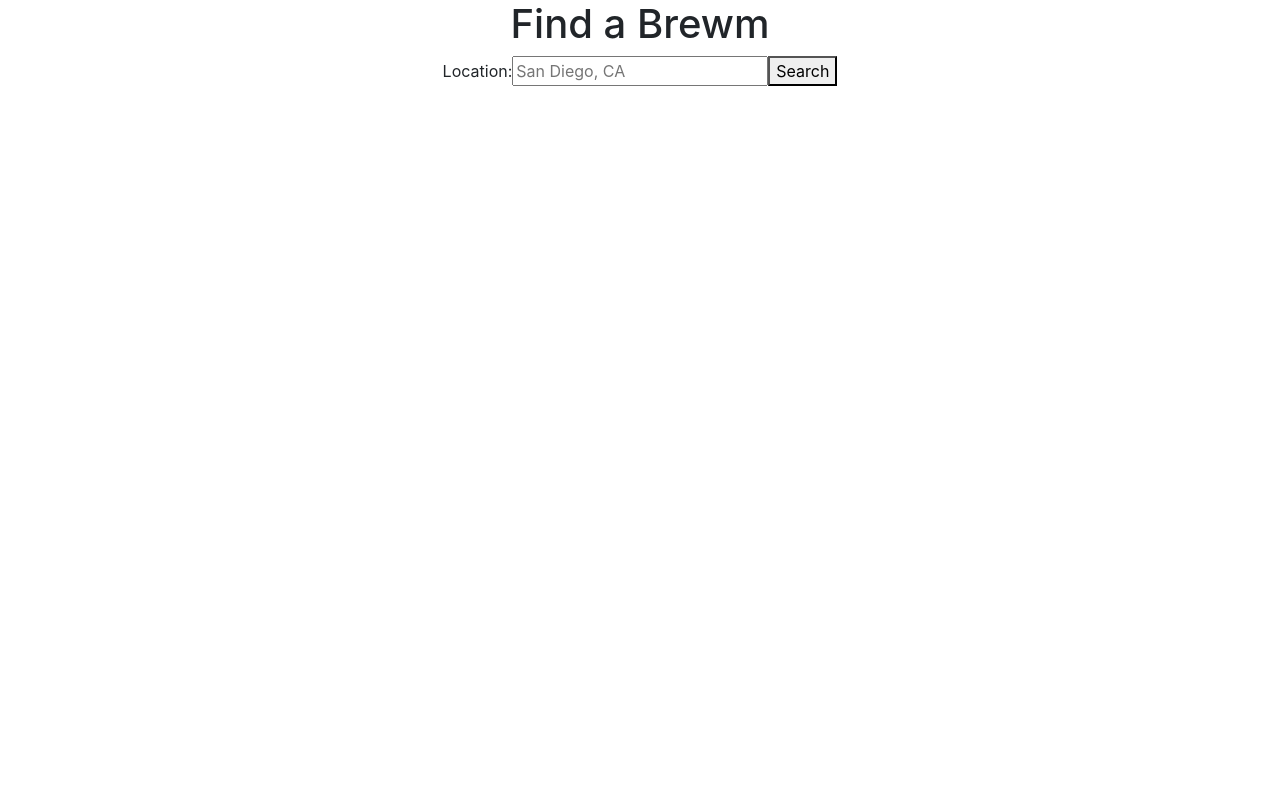
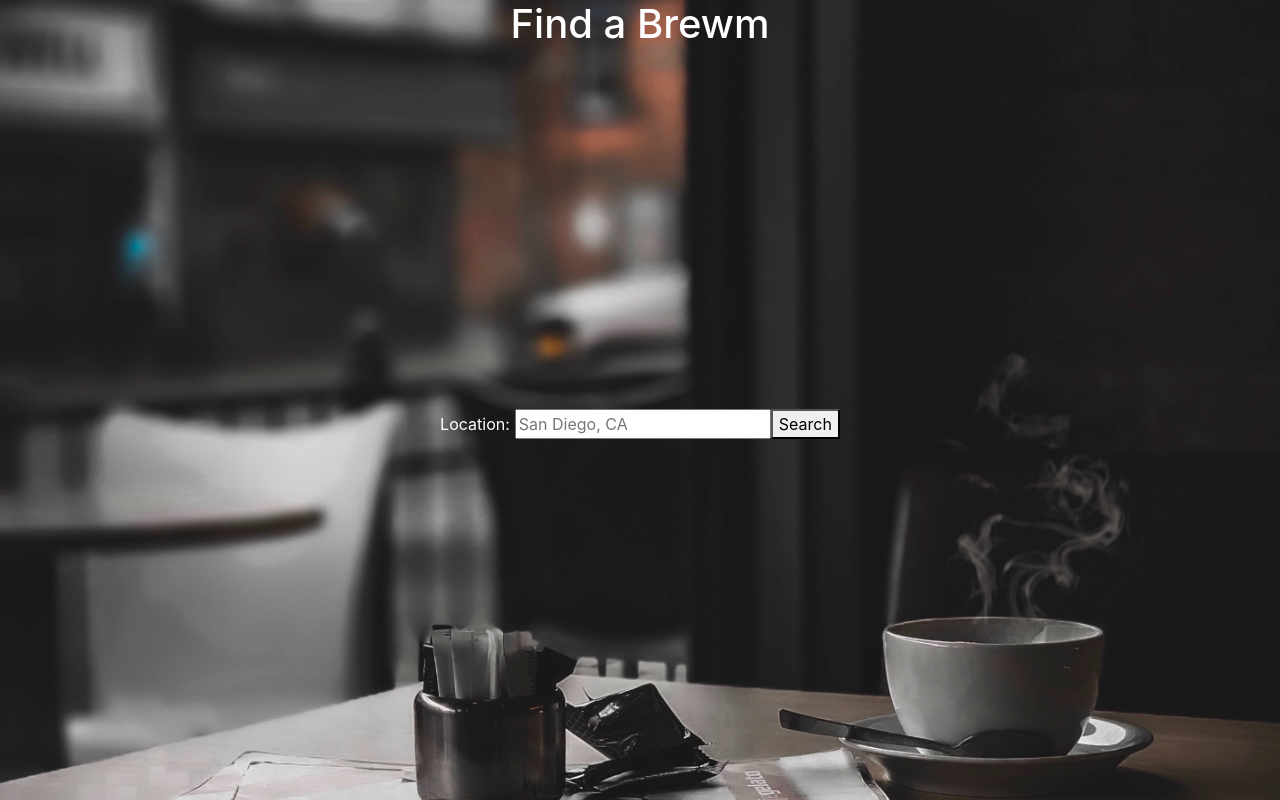
Before and after one commit to jyaymie/brewm, a React (Create React App) app: page / in a window 1280 px wide. Built offline with nearby package versions, Linux system fonts and the light colour scheme.

Commit message:
Add styles to the Search component

```diff
--- a/src/App.css
+++ b/src/App.css
@@ -14,7 +14,7 @@ body {
 }
 
 header {
-    text-align: center;
+	text-align: center;
 }
 
 a,
@@ -28,3 +28,7 @@ a:visited:hover {
 	background-color: black;
 	color: white;
 }
+
+/* ---------------------------------------- DESKTOP STYLES */
+
+/* @media screen and (min-width: 768px) {} */
--- a/src/App.js
+++ b/src/App.js
@@ -1,7 +1,7 @@
 import 'bootstrap/dist/css/bootstrap.min.css';
 import './App.css';
 import { useEffect, useState } from 'react';
-import { Routes, Route, Link } from 'react-router-dom';
+import { Routes, Route } from 'react-router-dom';
 import Search from './components/Search';
 import Cafes from './components/Cafes';
 import CafeDetails from './components/CafeDetails';
@@ -14,7 +14,7 @@ function App() {
 		if (location) {
 			fetch(
 				// Fetch 10 cafes that are within a ~10-mile radius of the submitted location.
-				// Use Heroku as a workaround for CORS errors. (Thank you, Esin Saridubak!)
+				// Use Heroku as a workaround for CORS errors. (Thank you, Esin!)
 				`https://seir-cors-anywhere.herokuapp.com/https://api.yelp.com/v3/businesses/search?categories=cafe,coffee,tea&location=${location}&radius=16000&limit=10&sort_by=distance`,
 				{
 					method: 'GET',
--- a/src/components/CafeDetails.css
+++ b/src/components/CafeDetails.css
@@ -1,3 +1,27 @@
+.details-header {
+	display: grid;
+	grid-template-rows: 1fr;
+	grid-template-columns: 100px 1fr 100px;
+	padding: 10px;
+}
+
+h1,
+.back-link-text {
+	margin: 0;
+}
+
+.back-link {
+	display: flex;
+	align-items: center;
+	font-size: 1.5rem;
+}
+
+.back-link a:hover {
+	display: inline-block;
+	background-color: black;
+	color: white;
+}
+
 .details-text {
 	display: grid;
 	grid-template-rows: 1fr;
--- a/src/components/CafeDetails.js
+++ b/src/components/CafeDetails.js
@@ -18,6 +18,7 @@ function CafeDetails() {
 			},
 		],
 	});
+
 	const { id } = useParams();
 
 	useEffect(() => {
@@ -44,7 +45,12 @@ function CafeDetails() {
 
 	return (
 		<div className='details-container'>
-			<header>
+			<header className='details-header'>
+				<div className='back-link'>
+					<Link to='/cafes'>
+						<p className="back-link-text">Back</p>
+					</Link>
+				</div>
 				<h1>{cafe.name}</h1>
 			</header>
 			<section>
--- a/src/components/CafeLocation.js
+++ b/src/components/CafeLocation.js
@@ -7,8 +7,9 @@ function CafeLocation({ cafe }) {
 				<p className='address'>{cafe.location.display_address[0]}</p>
 				<p className='address'>{cafe.location.display_address[1]}</p>
 				<p className='address'>{cafe.location.display_address[2]}</p>
+				<p className='address'>{cafe.location.display_address[3]}</p>
 			</div>
-			<br/>
+			<br />
 			{/* Redirect users to Google Maps with the cafe's location mapped. */}
 			<a
 				href={`https://maps.google.com?q=${cafe.coordinates.latitude},${cafe.coordinates.longitude}`}
--- a/src/components/Cafes.js
+++ b/src/components/Cafes.js
@@ -3,12 +3,12 @@ import { Link } from 'react-router-dom';
 import { FaSearch } from 'react-icons/fa';
 import Filters from './Filters';
 
+// Convert meters to miles.
+const getMiles = (meters) => {
+	return meters * 0.000621371;
+};
+
 function Cafes({ location, cafes, setCafes }) {
-	// Convert meters to miles.
-	const getMiles = (meters) => {
-		return meters * 0.000621371;
-	};
-
 	return (
 		<div>
 			<header className='cafes-header'>
--- a/src/components/Filters.js
+++ b/src/components/Filters.js
@@ -10,6 +10,7 @@ function Filters({ location, setCafes }) {
 	const [is3$Checked, setIs3$Checked] = useState(false);
 
 	const baseUrl = `https://seir-cors-anywhere.herokuapp.com/https://api.yelp.com/v3/businesses/search?categories=cafe,coffee,tea&location=${location}&radius=16000&limit=10&sort_by=distance`;
+    // &price=1,2,3
 
 	const [url, setUrl] = useState(baseUrl);
 
--- /dev/null
+++ b/src/components/Search.css
@@ -0,0 +1,21 @@
+.search-container {
+	display: flex;
+	flex-direction: column;
+	height: 100vh;
+    width: 100vw;
+    background-size: cover;
+    background-repeat: no-repeat;
+    background-position: 80%;
+    color: white;
+}
+
+.search-form {
+	flex-grow: 1;
+	display: flex;
+    justify-content: center;
+	align-items: center;
+}
+
+.search-label {
+	margin-right: 5px;
+}
--- a/src/components/Search.js
+++ b/src/components/Search.js
@@ -1,3 +1,6 @@
+import './Search.css';
+// Photo by <a href="https://unsplash.com/@nbo3?utm_source=unsplash&utm_medium=referral&utm_content=creditCopyText">TariQ instagram: nbo3</a> on <a href="https://unsplash.com/s/photos/cafe?utm_source=unsplash&utm_medium=referral&utm_content=creditCopyText">Unsplash</a>
+import backgroundImg from '../assets/search-background.jpg';
 import { useState } from 'react';
 import { useNavigate } from 'react-router-dom';
 
@@ -14,12 +17,17 @@ function Search({ location, setLocation }) {
 	};
 
 	return (
-		<div>
+		<div
+			className='search-container'
+			style={{ backgroundImage: `url(${backgroundImg})`}}>
 			<header>
 				<h1>Find a Brewm</h1>
 			</header>
-			<form onSubmit={handleSearchSubmit}>
-				<label htmlFor='location'>Location: </label>
+			<form onSubmit={handleSearchSubmit} className='search-form'>
+				<label htmlFor='location' className='search-label'>
+					Location:
+				</label>
+
 				<input
 					type='text'
 					id='location'
```
Also changed, not shown: src/assets/search-background.jpg (added).
